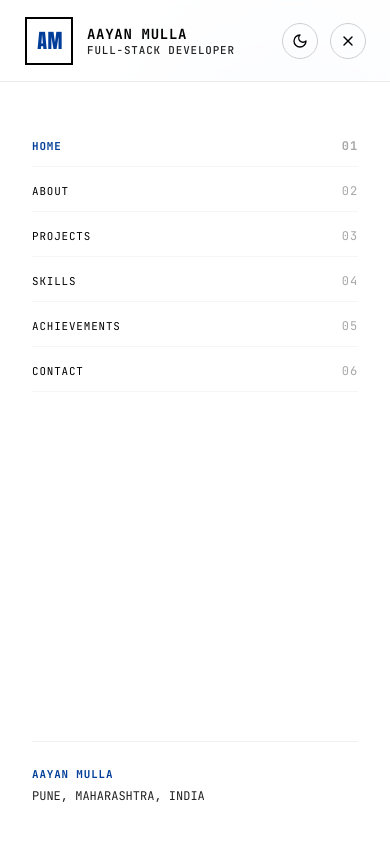
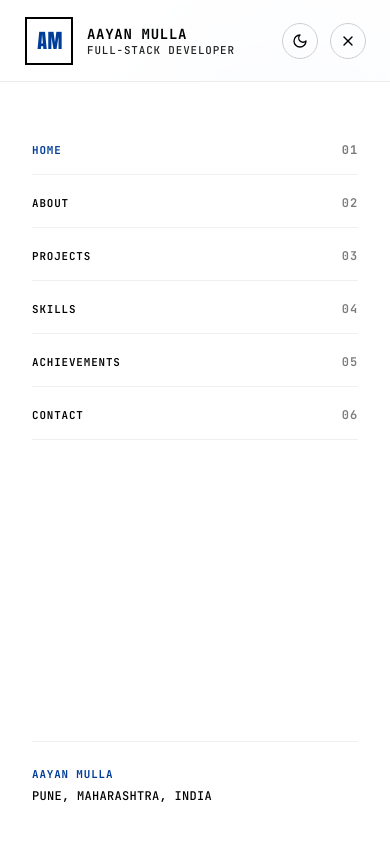
Before and after one commit to AayanM05/Portfolio, a React (Vite) app: page / in a window 390 px wide. Both pictures are taken after a click on the button 348 px from the left and 40 px from the top of the page. Shown: the top 844 px of the page. Built offline with nearby package versions, Linux system fonts and the light colour scheme.

Commit message:
Fix mobile menu text and address visibility in dark mode

```diff
--- a/src/components/Nav.jsx
+++ b/src/components/Nav.jsx
@@ -80,26 +80,26 @@ export default function Nav() {
                   to={item.to}
                   onClick={() => setOpen(false)}
                   className={({ isActive }) =>
-                    `tag-mono text-base tracking-wider transition-colors flex items-center justify-between py-2 border-b border-line/20 dark:border-void-line/20 ${
+                    `tag-mono text-base tracking-wider transition-colors flex items-center justify-between py-3 border-b border-line/30 dark:border-void-line/50 ${
                       isActive
                         ? "text-accent dark:text-accent-dark font-bold"
-                        : "text-ink dark:text-void hover:text-accent dark:hover:text-accent-dark"
+                        : "text-ink dark:text-void-ink font-semibold hover:text-accent dark:hover:text-accent-dark"
                     }`
                   }
                 >
                   <span>{item.label}</span>
-                  <span className="text-xs text-ink-soft/40 dark:text-void-soft/40 font-mono">
+                  <span className="text-xs text-ink-soft/60 dark:text-void-ink/50 font-mono">
                     0{idx + 1}
                   </span>
                 </NavLink>
               ))}
             </div>
 
-            <div className="pt-6 border-t border-line/30 dark:border-void-line/30 flex flex-col gap-1.5">
-              <span className="tag-mono text-xs text-accent dark:text-accent-dark font-bold">
+            <div className="pt-6 border-t border-line/30 dark:border-void-line/50 flex flex-col gap-1.5">
+              <span className="tag-mono text-xs text-accent dark:text-accent-dark font-bold uppercase tracking-wider">
                 {profile.name}
               </span>
-              <span className="text-xs text-ink-soft dark:text-void-soft font-mono">
+              <span className="text-xs text-ink dark:text-void-ink font-medium tracking-wide">
                 Pune, Maharashtra, India
               </span>
             </div>
```
